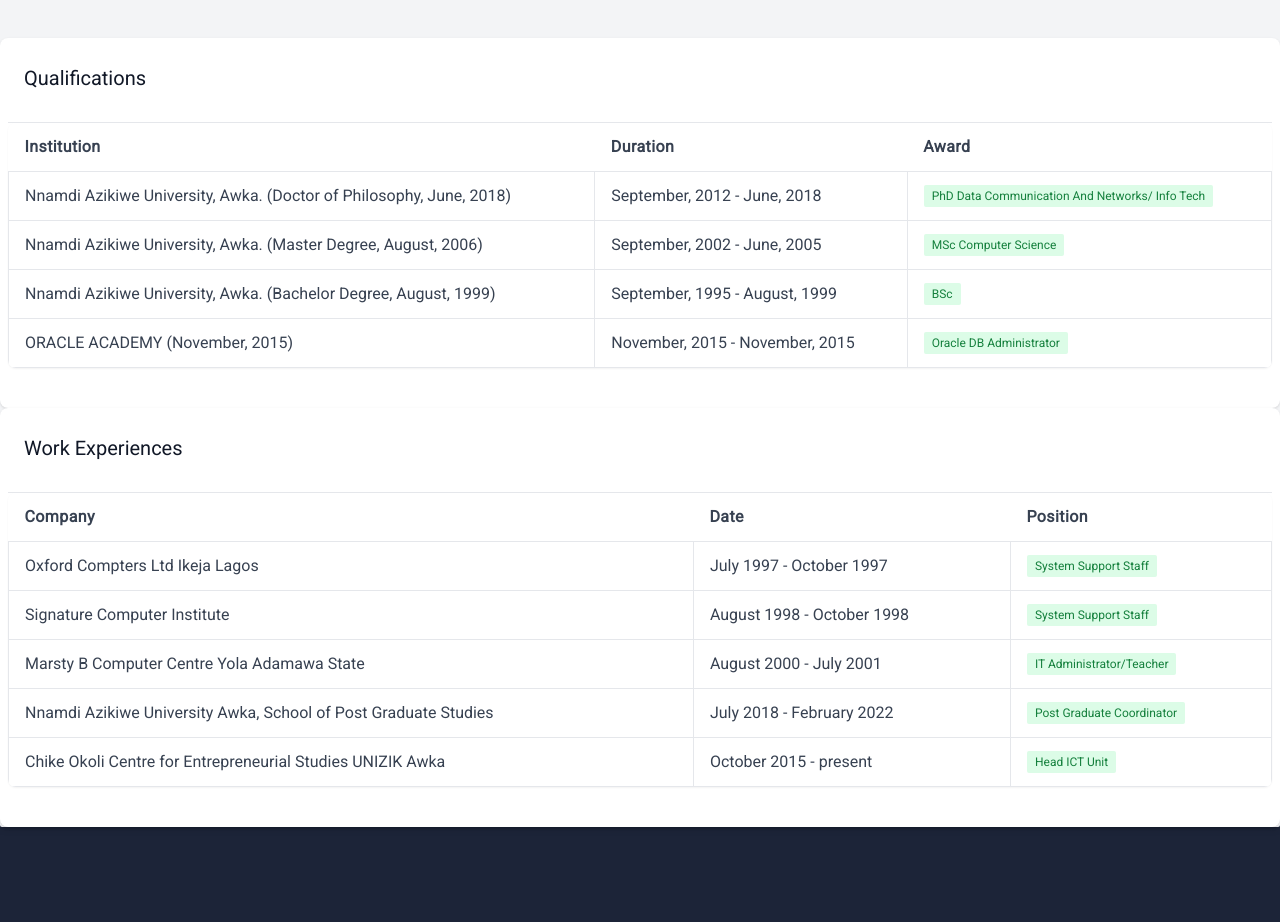
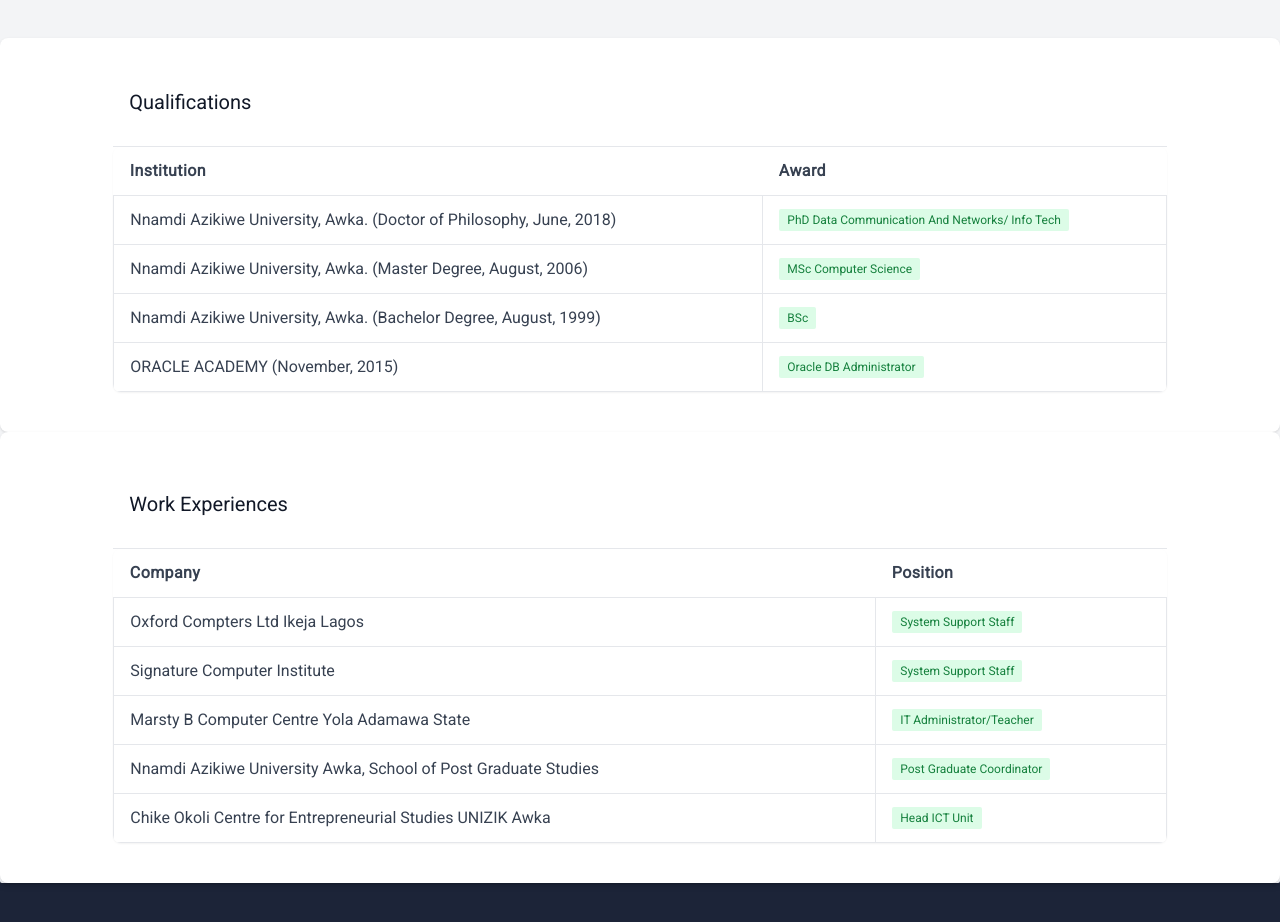
Before and after one commit to Kingsleyaham/DIIU, a React (Vite) app: page /about in a window 1280 px wide. Shown: the part 680-1602 px from the top of the page. Built offline with nearby package versions, Linux system fonts and the light colour scheme.

Commit message:
done with the basic corrections

```diff
--- a/src/components/portfolios/WorkExperiences.jsx
+++ b/src/components/portfolios/WorkExperiences.jsx
@@ -1,20 +1,19 @@
 import workExperiences from "../../data/workExperiences";
 const WorkExperiences = () => {
   return (
-    <div className="overflow-hidden bg-white shadow sm:rounded-lg p-2">
-      <div className="px-4 py-5 sm:px-4">
+    <div className="overflow-hidden bg-white shadow sm:rounded-lg p-2 pt-10">
+      <div className="px-4 py-5 sm:px-4 mx-auto w-full lg:w-5/6">
         <h3 className="text-xl font-medium leading-6 text-gray-900 pb-3">
           Work Experiences
         </h3>
       </div>
-      <div className="border-t border-gray-200">
-        <div className="w-full mb-8 overflow-hidden rounded-lg shadow-sm">
-          <div className="w-full overflow-x-auto ">
+      <div className="border-t border-gray-200 w-full lg:w-5/6 mx-auto">
+        <div className="mb-8 overflow-hidden rounded-lg shadow-sm">
+          <div className="overflow-x-auto w-full">
             <table className="w-full">
               <thead>
                 <tr className="text-base font-semibold tracking-wide text-left text-gray-700 bg-white  border-b border-gray-600">
                   <th className="px-4 py-3">Company</th>
-                  <th className="px-4 py-3">Date</th>
                   <th className="px-4 py-3">Position</th>
                 </tr>
               </thead>
@@ -22,9 +21,6 @@
                 {workExperiences.map((experience, index) => (
                   <tr className="text-gray-700" key={index}>
                     <td className="px-4 py-3 border">{experience.place}</td>
-                    <td className="px-4 py-3 text-ms font-500 border">
-                      {experience.duration}
-                    </td>
                     <td className="px-4 py-3 text-xs border">
                       <span className="px-2 py-1 font-500 leading-tight text-green-700 bg-green-100 rounded-sm">
                         {experience.position}
--- a/src/components/portfolios/qualifications.jsx
+++ b/src/components/portfolios/qualifications.jsx
@@ -2,20 +2,19 @@
 const Qualifications = () => {
   return (
     <div className="mt-10">
-      <div className="overflow-hidden bg-white shadow sm:rounded-lg p-2">
-        <div className="px-4 py-5 sm:px-4">
+      <div className="overflow-hidden bg-white shadow sm:rounded-lg p-2 pt-8">
+        <div className="px-4 py-5 sm:px-4 w-full lg:w-5/6 mx-auto">
           <h3 className="text-xl font-medium leading-6 text-gray-900 pb-3">
             Qualifications
           </h3>
         </div>
-        <div className="border-t border-gray-200">
+        <div className="border-t border-gray-200 w-full lg:w-5/6 mx-auto">
           <div className="w-full mb-8 overflow-hidden rounded-lg shadow-sm">
             <div className="w-full overflow-x-auto ">
               <table className="w-full">
                 <thead>
                   <tr className="text-base font-semibold tracking-wide text-left text-gray-700 bg-white border-b border-gray-600">
                     <th className="px-4 py-3">Institution</th>
-                    <th className="px-4 py-3">Duration</th>
                     <th className="px-4 py-3">Award</th>
                   </tr>
                 </thead>
@@ -25,9 +24,6 @@
                       <tr className="text-gray-700" key={index}>
                         <td className="px-4 py-3 border">
                           {qualification.institution}
-                        </td>
-                        <td className="px-4 py-3 text-ms font-500 border">
-                          {qualification.duration}
                         </td>
                         <td className="px-4 py-3 text-xs border">
                           <span className="px-2 py-1 font-500 leading-tight text-green-700 bg-green-100 rounded-sm">
--- a/src/data/academicQualifications.jsx
+++ b/src/data/academicQualifications.jsx
@@ -3,24 +3,20 @@
     {
       institution:
         "Nnamdi Azikiwe University, Awka.  (Doctor of Philosophy, June, 2018)",
-      duration: "September, 2012 - June, 2018",
       award: "PhD Data Communication And Networks/ Info Tech",
     },
     {
       institution:
         "Nnamdi Azikiwe University, Awka. (Master Degree, August, 2006)",
-      duration: "September, 2002 - June, 2005",
       award: "MSc Computer Science",
     },
     {
       institution:
         "Nnamdi Azikiwe University, Awka. (Bachelor Degree, August, 1999)",
-      duration: "September, 1995 - August, 1999",
       award: "BSc",
     },
     {
       institution: "ORACLE ACADEMY (November, 2015)",
-      duration: "November, 2015 - November, 2015",
       award: "Oracle DB Administrator",
     },
   ],
--- a/src/data/workExperiences.jsx
+++ b/src/data/workExperiences.jsx
@@ -2,27 +2,22 @@
   {
     position: "System Support Staff",
     place: "Oxford Compters Ltd Ikeja Lagos",
-    duration: "July 1997 - October 1997",
   },
   {
     position: "System Support Staff",
     place: "Signature Computer Institute",
-    duration: "August 1998 - October 1998",
   },
   {
     position: "IT Administrator/Teacher",
     place: "Marsty B Computer Centre Yola Adamawa State",
-    duration: "August 2000 - July 2001",
   },
   {
     position: "Post Graduate Coordinator",
     place: "Nnamdi Azikiwe University Awka, School of Post Graduate Studies",
-    duration: "July 2018 - February 2022",
   },
   {
     position: "Head ICT Unit",
     place: "Chike Okoli Centre for Entrepreneurial Studies UNIZIK Awka",
-    duration: "October 2015 - present",
   },
 ];
 
--- a/src/pages/About.jsx
+++ b/src/pages/About.jsx
@@ -1,4 +1,4 @@
-import Qualifications from "../components/portfolios/qualifications";
+import Qualifications from "../components/portfolios/Qualifications";
 import WorkExperiences from "../components/portfolios/WorkExperiences";
 
 const About = () => {
```
